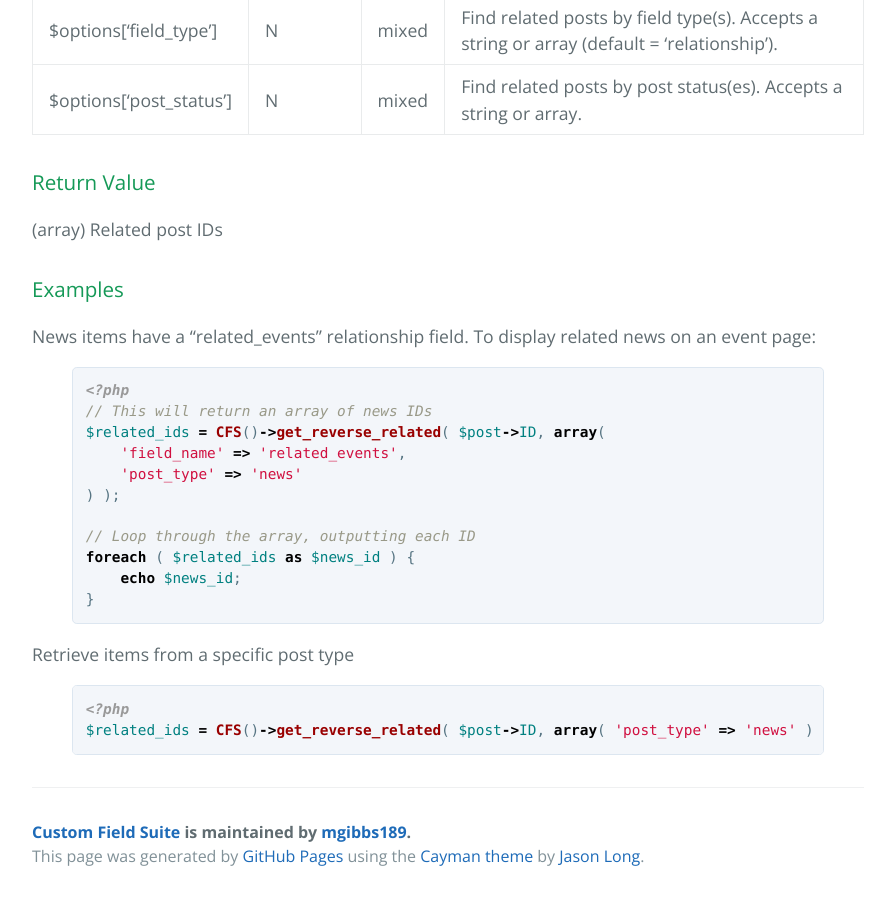
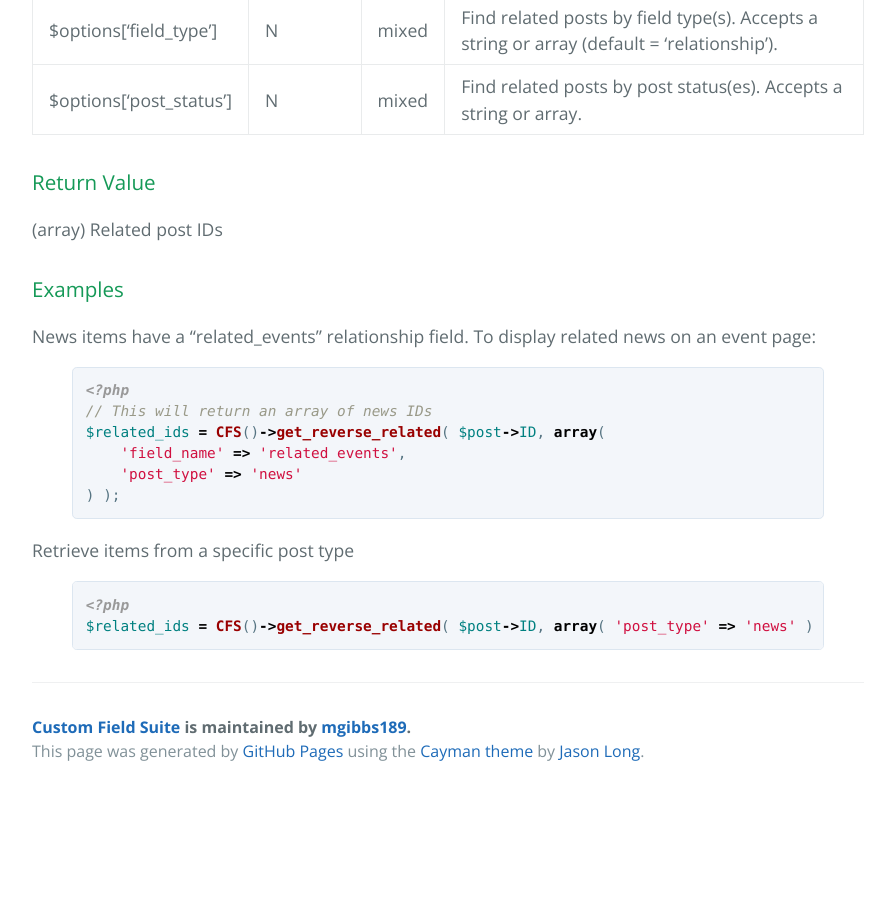
Before and after one commit to mgibbs189/custom-field-suite, a Jekyll site: the page built from api/get_reverse_related.md, in a window 1280 px wide and 900 px high, scrolled down 768 px. Shown: the whole window, without its empty margins (192-1087 px from the left). Built offline with Jekyll 4.4.1, drawn with Linux system fonts in a browser that asks for light colours; after the commit the page ends 1563 px from its top, so only the background shows below that.

Commit message:
Update get_reverse_related.md

```diff
--- a/api/get_reverse_related.md
+++ b/api/get_reverse_related.md
@@ -32,11 +32,6 @@ $related_ids = CFS()->get_reverse_related( $post->ID, array(
     'field_name' => 'related_events',
     'post_type' => 'news'
 ) );
-
-// Loop through the array, outputting each ID
-foreach ( $related_ids as $news_id ) {
-    echo $news_id;
-}
 {% endhighlight %}
 
 Retrieve items from a specific post type
```
